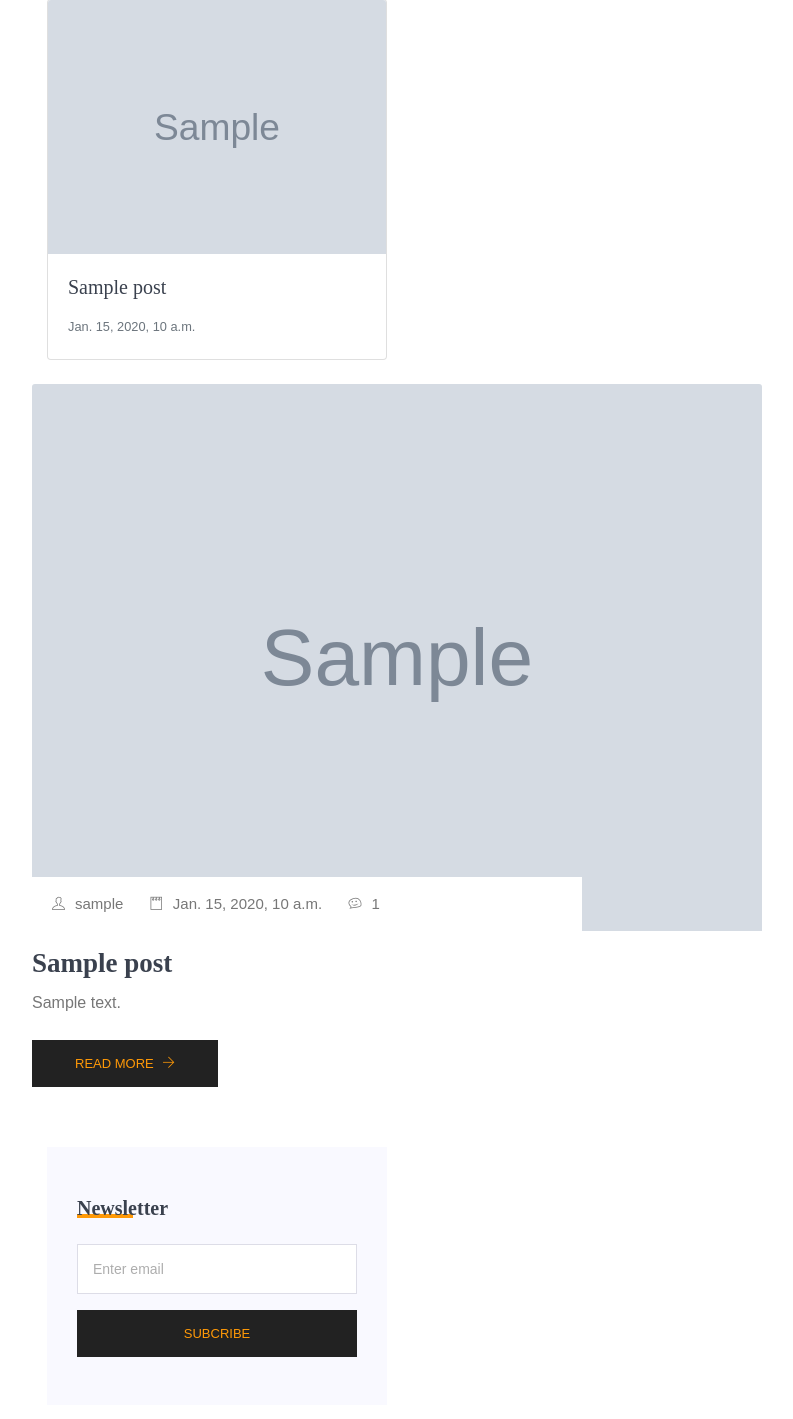
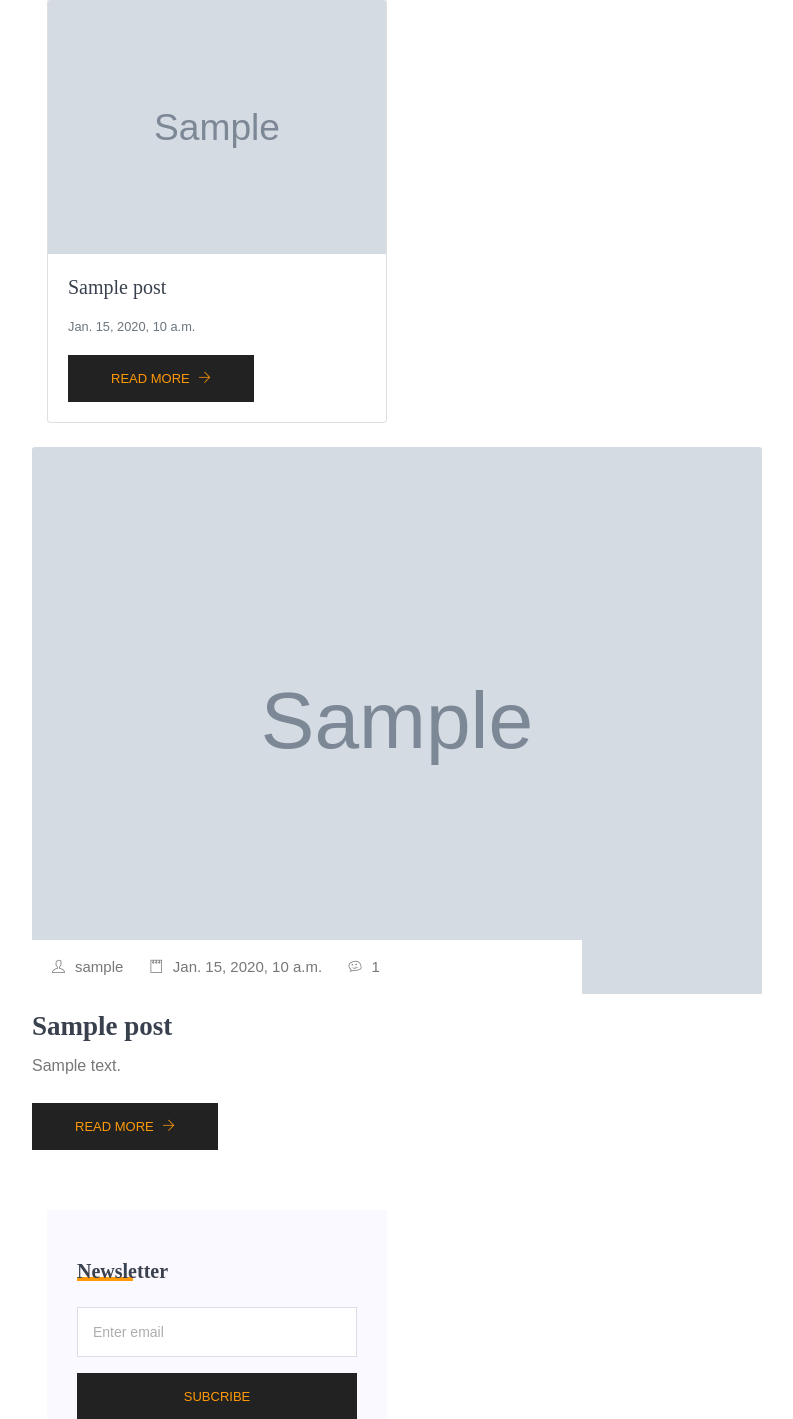
Before and after one commit to Skripko-A/revive_blog, a Django app: page / in a window 1280 px wide. Shown: the part 665-2084 px from the top of the page, without its empty margins (53-846 px from the left). Run offline with Django 3.2, Linux system fonts and the light colour scheme; tables that the repository leaves empty hold one stand-in row (values such as "Sample post"); grey boxes marked "Sample" are stand-in pictures; parts of the project's set-up code (start-up, migrations or seed data) failed here and were passed over; some libraries are stand-ins or nearby versions.

Commit message:
make read_more button for posts on main_page _button clickable with href to the post page)

```diff
--- a/templates/index.html
+++ b/templates/index.html
@@ -72,6 +72,7 @@
                   <div class="card-body">
                     <h5 class="card-title">{{post.title}}</h5>
                     <p class="card-text"><small class="text-muted">{{post.published_at}}</small></p>
+                    <a class="button" href="{% url 'post_detail' slug=post.slug %}">Read More <i class="ti-arrow-right"></i></a>
                   </div>
                 </div>
               </div>
@@ -103,7 +104,7 @@
                   <div class="details mt-20">
                     <h3>{{post.title}}</h3>
                     <p>{{post.text | truncatechars:200}}</p>
-                    <a class="button" href="#">Read More <i class="ti-arrow-right"></i></a>
+                    <a class="button" href="{% url 'post_detail' slug=post.slug %}">Read More <i class="ti-arrow-right"></i></a>
                   </div>
                 </div>
               {% endfor %}
```
